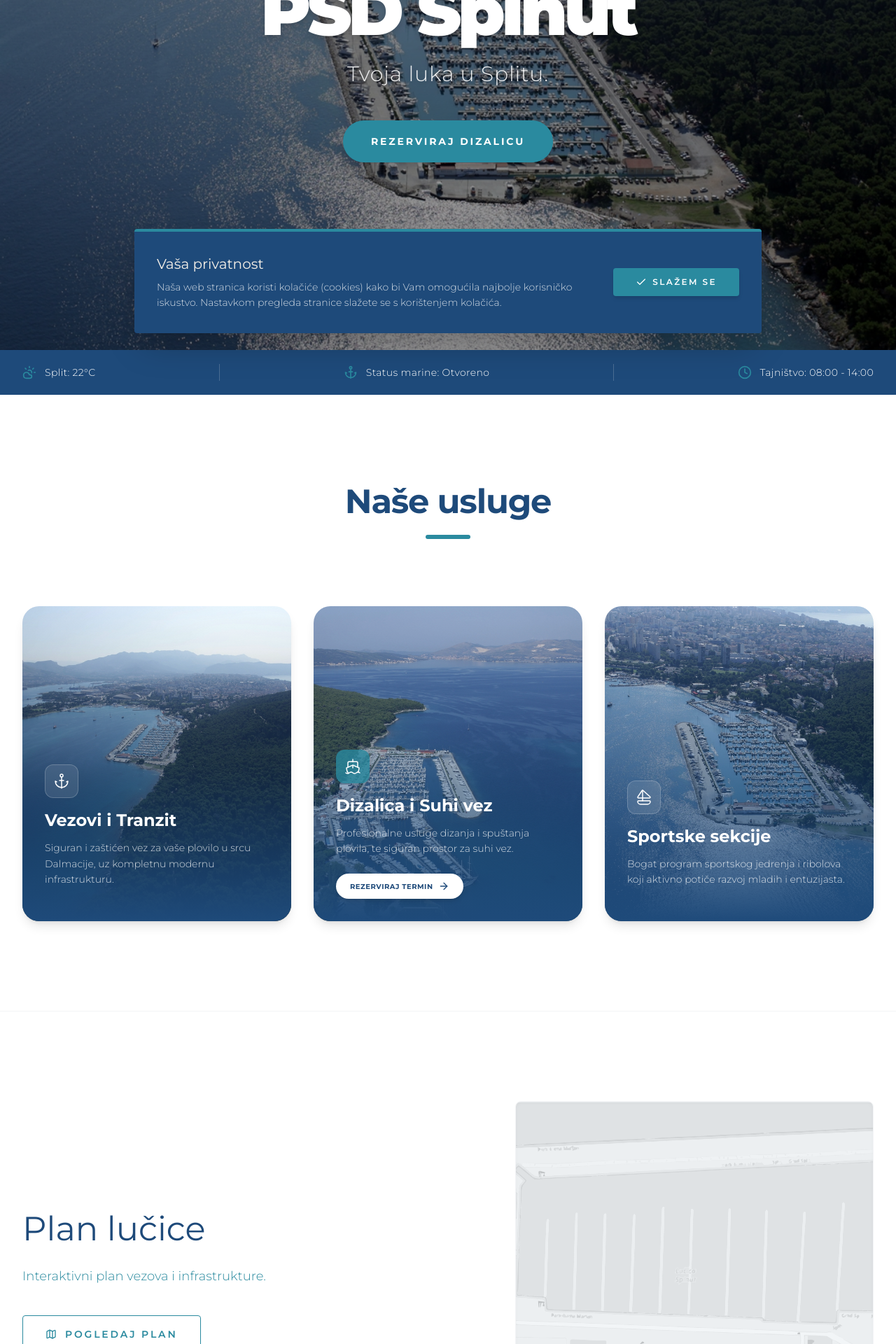
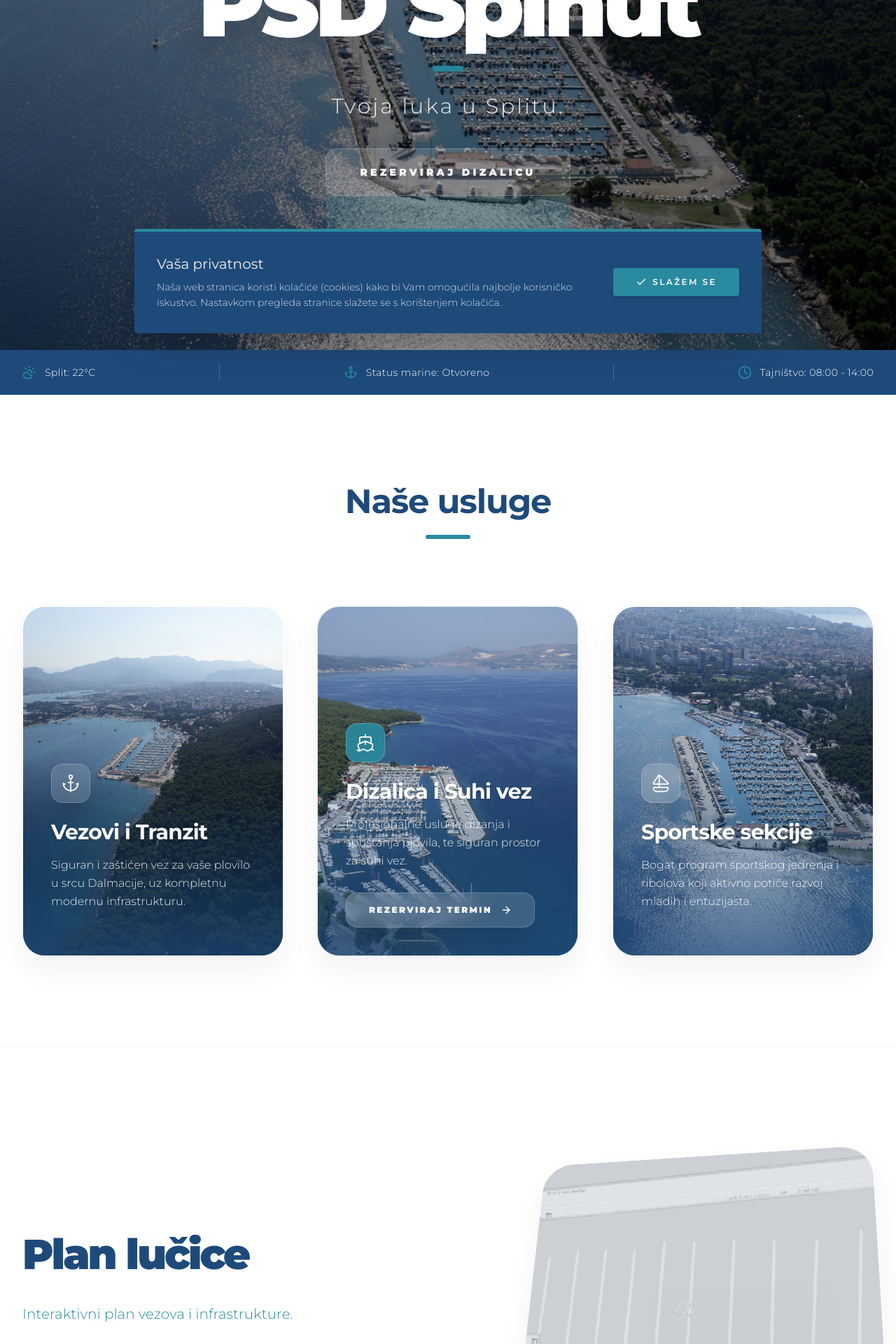
Before and after one commit to mariomatrix/PSD-web, a Next.js app: page /hr in a window 1280 px wide. Shown: the part 300-2220 px from the top of the page at 70% size. Built offline with nearby package versions, Linux system fonts and the light colour scheme.

Commit message:
Antigravity look

```diff
--- a/src/app/globals.css
+++ b/src/app/globals.css
@@ -75,3 +75,52 @@ html {
     color: var(--color-text);
   }
 }
+
+/* Antigravity Design Utilities */
+@layer utilities {
+  .vibe-glass {
+    background: rgba(255, 255, 255, 0.15);
+    backdrop-filter: blur(12px);
+    -webkit-backdrop-filter: blur(12px);
+    border: 1px solid rgba(255, 255, 255, 0.2);
+  }
+
+  .dark .vibe-glass {
+    background: rgba(30, 74, 122, 0.4);
+    border: 1px solid rgba(255, 255, 255, 0.1);
+  }
+
+  .vibe-floating {
+    box-shadow: 0 20px 40px rgba(0, 0, 0, 0.05);
+    transition: transform 0.4s cubic-bezier(0.2, 0, 0.2, 1), box-shadow 0.4s ease-out;
+    will-change: transform;
+  }
+
+  .vibe-floating:hover {
+    transform: translateY(-12px);
+    box-shadow: 0 40px 80px rgba(0, 0, 0, 0.08);
+  }
+
+  .vibe-iso-card {
+    transform: perspective(1200px) rotateX(15deg) rotateY(-10deg) rotateZ(2deg);
+    transition: transform 0.6s cubic-bezier(0.2, 0, 0.2, 1);
+    will-change: transform;
+  }
+
+  .vibe-iso-card:hover {
+    transform: perspective(1200px) rotateX(0deg) rotateY(0deg) rotateZ(0deg) scale(1.02);
+  }
+
+  .vibe-depth-container {
+    perspective: 2000px;
+    transform-style: preserve-3d;
+  }
+
+  @media (prefers-reduced-motion: reduce) {
+    .vibe-floating, .vibe-iso-card, * {
+      transition: none !important;
+      transform: none !important;
+      animation: none !important;
+    }
+  }
+}
--- a/src/components/home/HeroSection.tsx
+++ b/src/components/home/HeroSection.tsx
@@ -27,45 +27,70 @@ export default function HeroSection({ dict, craneAppUrl }: HeroSectionProps) {
       />
       <div className="absolute inset-0 z-10 bg-black/40" />
 
-      {/* Content */}
+      {/* Content Area */}
       <motion.div
         style={{ opacity: heroOpacity }}
-        className="relative z-20 flex flex-col items-center justify-center text-center px-6 w-full max-w-5xl mx-auto"
+        className="relative z-20 flex flex-col items-center justify-center text-center px-6 w-full max-w-5xl mx-auto vibe-depth-container"
       >
-        <motion.h1
-          initial={{ opacity: 0, y: 40 }}
-          animate={{ opacity: 1, y: 0 }}
-          className="text-white text-5xl md:text-7xl lg:text-8xl font-black mb-6 tracking-tighter drop-shadow-lg"
+        <motion.div
+          initial={{ opacity: 0, y: 60, rotateX: -20 }}
+          animate={{ opacity: 1, y: 0, rotateX: 0 }}
+          transition={{ duration: 1.2, ease: [0.2, 0, 0.2, 1] }}
+          className="mb-8"
         >
+          <h1 className="text-white text-6xl md:text-8xl lg:text-9xl font-black mb-6 tracking-tighter drop-shadow-2xl">
             {dict.hero.title}
-        </motion.h1>
+          </h1>
+          <motion.div
+            className="w-24 h-2 bg-gold mx-auto rounded-full shadow-[0_0_20px_rgba(42,138,159,0.5)]"
+            animate={{ width: [40, 96, 40] }}
+            transition={{ duration: 3, repeat: Infinity, ease: "easeInOut" }}
+          />
+        </motion.div>
 
         <motion.h2
           initial={{ opacity: 0, y: 30 }}
           animate={{ opacity: 1, y: 0 }}
-          transition={{ duration: 1.4, delay: 0.3, ease: smoothEase as any }}
-          className="text-white/90 text-xl md:text-3xl font-light mb-12 tracking-wide drop-shadow-md"
+          transition={{ duration: 1.4, delay: 0.3 }}
+          className="text-white/90 text-2xl md:text-3xl font-light mb-16 tracking-widest drop-shadow-xl"
         >
-          {dict.hero.subtitle}
+          {dict.hero.subtitle.split('').map((char, i) => (
+            <motion.span
+              key={i}
+              initial={{ opacity: 0 }}
+              animate={{ opacity: 1 }}
+              transition={{ delay: 0.5 + (i * 0.03) }}
+            >
+              {char}
+            </motion.span>
+          ))}
         </motion.h2>
 
+        <motion.div
+          initial={{ opacity: 0, scale: 0.8 }}
+          animate={{ opacity: 1, scale: 1 }}
+          transition={{ duration: 0.8, delay: 1 }}
+          className="relative"
+        >
           <motion.a
             href={craneAppUrl}
             target="_blank"
             rel="noopener noreferrer"
-          initial={{ opacity: 0, y: 30 }}
-          animate={{ opacity: 1, y: 0 }}
-          whileHover={{ scale: 1.05 }}
-          transition={{
-            duration: 1.2,
-            delay: 0.6,
-            ease: smoothEase as any,
-            scale: { duration: 0.4, ease: 'easeOut' },
+            whileHover={{
+              scale: 1.05,
+              y: -5,
+              boxShadow: "0 25px 50px rgba(0,0,0,0.3)"
             }}
-          className="bg-gold hover:bg-gold-light text-white px-10 py-5 rounded-full uppercase tracking-[0.2em] text-sm font-bold transition-all duration-300 shadow-lg hover:shadow-2xl inline-flex items-center"
+            whileTap={{ scale: 0.95 }}
+            className="group relative vibe-glass text-white px-12 py-6 rounded-2xl uppercase tracking-[0.3em] text-sm font-black transition-all duration-500 overflow-hidden"
           >
-          {dict.hero.cta}
+            <span className="relative z-10">{dict.hero.cta}</span>
+            <div className="absolute inset-0 bg-gold/20 translate-y-full group-hover:translate-y-0 transition-transform duration-500" />
           </motion.a>
+
+          {/* Subtle glow underneath the button */}
+          <div className="absolute -inset-4 bg-gold/20 blur-2xl rounded-full -z-10 opacity-0 group-hover:opacity-100 transition-opacity duration-500" />
+        </motion.div>
       </motion.div>
     </section>
   )
--- a/src/components/home/MarinaPlanTeaser.tsx
+++ b/src/components/home/MarinaPlanTeaser.tsx
@@ -27,20 +27,21 @@ export default function MarinaPlanTeaser({ lang, dict }: MarinaPlanTeaserProps)
             variants={slideInLeft}
             className="order-2 lg:order-1"
           >
-            <h2 className="text-4xl md:text-5xl font-serif text-marine mb-6 leading-tight">
+            <h2 className="text-4xl md:text-6xl font-black text-marine mb-8 leading-tight tracking-tighter">
               {dict.marinaPlan.heading}
             </h2>
-            <p className="text-lg text-text-muted font-light mb-10 max-w-md leading-relaxed">
+            <p className="text-xl text-text-muted font-light mb-12 max-w-md leading-relaxed">
               {dict.marinaPlan.description}
             </p>
 
-            <motion.div whileHover={buttonHover}>
+            <motion.div whileHover={{ scale: 1.05 }} whileTap={{ scale: 0.95 }}>
               <Link
                 href={localizedHref('/tlocrt', lang)}
-                className="border border-gold text-gold hover:bg-gold hover:text-white px-8 py-4 rounded-sm uppercase tracking-[0.2em] text-sm font-semibold transition-colors duration-300 inline-flex items-center gap-3"
+                className="group relative vibe-glass text-marine px-10 py-5 rounded-2xl uppercase tracking-[0.3em] text-xs font-black transition-all duration-500 overflow-hidden inline-flex items-center gap-4 bg-white/50"
               >
-                <Map className="w-4 h-4" />
-                {dict.marinaPlan.cta}
+                <Map className="w-5 h-5 group-hover:rotate-12 transition-transform" />
+                <span className="relative z-10">{dict.marinaPlan.cta}</span>
+                <div className="absolute inset-x-0 bottom-0 h-1 bg-gold scale-x-0 group-hover:scale-x-100 transition-transform origin-left duration-500" />
               </Link>
             </motion.div>
           </motion.div>
@@ -51,18 +52,26 @@ export default function MarinaPlanTeaser({ lang, dict }: MarinaPlanTeaserProps)
             whileInView="visible"
             viewport={{ once: true, amount: 0.4 }}
             variants={slideInRight}
-            className="order-1 lg:order-2 flex justify-center lg:justify-end"
+            className="order-1 lg:order-2 flex justify-center lg:justify-end vibe-depth-container"
           >
             <Link
               href={localizedHref('/tlocrt', lang)}
-              className="w-full max-w-lg aspect-square bg-paper border border-gray-100 rounded-lg overflow-hidden flex items-center justify-center shadow-inner relative group cursor-pointer transition-all duration-500 hover:shadow-[0_8px_30px_rgb(0,0,0,0.04)] hover:border-gold/30"
+              className="vibe-iso-card vibe-floating w-full max-w-lg aspect-square bg-white rounded-[3rem] overflow-hidden flex items-center justify-center border border-white/20 relative group cursor-pointer"
+              style={{ willChange: 'transform' }}
             >
               <img
                 src="/mapa_lucica_spinut.svg"
                 alt="Marina Plan Preview"
-                className="w-full h-full object-cover opacity-40 group-hover:opacity-60 transition-opacity duration-700 grayscale group-hover:grayscale-0"
+                className="w-full h-full object-cover opacity-60 group-hover:opacity-100 transition-all duration-1000 grayscale group-hover:grayscale-0 scale-110 group-hover:scale-100"
               />
-              <div className="absolute inset-0 bg-marine/5 group-hover:bg-transparent transition-colors duration-700" title={dict.marinaPlan.cta} />
+              <div className="absolute inset-0 bg-marine/10 group-hover:bg-transparent transition-colors duration-700" title={dict.marinaPlan.cta} />
+
+              {/* Glassy overlay icon */}
+              <div className="absolute inset-0 flex items-center justify-center opacity-0 group-hover:opacity-100 transition-opacity duration-700">
+                <div className="vibe-glass p-6 rounded-3xl shadow-2xl scale-75 group-hover:scale-100 transition-transform duration-700">
+                  <Map className="w-12 h-12 text-marine" />
+                </div>
+              </div>
             </Link>
           </motion.div>
 
--- a/src/components/home/ServicesGrid.tsx
+++ b/src/components/home/ServicesGrid.tsx
@@ -37,26 +37,26 @@ export default function ServicesGrid({ dict, craneAppUrl }: ServicesGridProps) {
         whileInView="visible"
         viewport={{ once: true, amount: 0.2 }}
         variants={staggerContainer}
-        className="grid grid-cols-1 md:grid-cols-3 gap-6 lg:gap-8"
+        className="grid grid-cols-1 md:grid-cols-3 gap-8 lg:gap-12 vibe-depth-container"
       >
         {/* Berths Box */}
         <motion.div
           variants={fadeInUp}
-          whileHover={{ y: -8 }}
-          className="relative h-[450px] rounded-3xl overflow-hidden shadow-lg group"
+          className="vibe-iso-card vibe-floating relative h-[500px] rounded-[2rem] overflow-hidden group border border-white/10"
+          style={{ willChange: 'transform' }}
         >
           <div
-            className="absolute inset-0 bg-cover bg-center transition-transform duration-700 group-hover:scale-110"
+            className="absolute inset-0 bg-cover bg-center transition-transform duration-1000 group-hover:scale-110"
             style={{ backgroundImage: 'url("/IMG_5409.jpg")' }}
           />
-          <div className="absolute inset-0 bg-gradient-to-t from-marine via-marine/40 to-transparent" />
+          <div className="absolute inset-0 bg-gradient-to-t from-marine via-marine/20 to-transparent opacity-80 group-hover:opacity-100 transition-opacity duration-500" />
 
-          <div className="relative h-full p-8 flex flex-col justify-end text-white">
-            <div className="w-12 h-12 rounded-xl bg-white/10 backdrop-blur-md flex items-center justify-center mb-4 border border-white/20">
-              <Anchor strokeWidth={1.5} className="w-6 h-6" />
+          <div className="relative h-full p-10 flex flex-col justify-end text-white">
+            <div className="w-14 h-14 rounded-2xl vibe-glass flex items-center justify-center mb-6 shadow-xl">
+              <Anchor strokeWidth={1.5} className="w-7 h-7 text-white" />
             </div>
-            <h3 className="text-2xl font-bold mb-3">{dict.services.berths.title}</h3>
-            <p className="text-white/80 font-light text-sm leading-relaxed mb-4">
+            <h3 className="text-3xl font-bold mb-4 tracking-tight drop-shadow-sm">{dict.services.berths.title}</h3>
+            <p className="text-white/90 font-light text-base leading-relaxed mb-6">
               {dict.services.berths.description}
             </p>
           </div>
@@ -65,28 +65,28 @@ export default function ServicesGrid({ dict, craneAppUrl }: ServicesGridProps) {
         {/* Crane Box */}
         <motion.div
           variants={fadeInUp}
-          whileHover={{ y: -8 }}
-          className="relative h-[450px] rounded-3xl overflow-hidden shadow-lg group"
+          className="vibe-iso-card vibe-floating relative h-[500px] rounded-[2rem] overflow-hidden group border border-gold/20"
+          style={{ willChange: 'transform' }}
         >
           <div
-            className="absolute inset-0 bg-cover bg-center transition-transform duration-700 group-hover:scale-110"
+            className="absolute inset-0 bg-cover bg-center transition-transform duration-1000 group-hover:scale-110"
             style={{ backgroundImage: 'url("/IMG_5537.jpg")' }}
           />
-          <div className="absolute inset-0 bg-gradient-to-t from-marine via-marine/40 to-transparent" />
+          <div className="absolute inset-0 bg-gradient-to-t from-marine via-marine/20 to-transparent opacity-80 group-hover:opacity-100 transition-opacity duration-500" />
 
-          <div className="relative h-full p-8 flex flex-col justify-end text-white">
-            <div className="w-12 h-12 rounded-xl bg-gold/80 flex items-center justify-center mb-4">
-              <Ship strokeWidth={1.5} className="w-6 h-6" />
+          <div className="relative h-full p-10 flex flex-col justify-end text-white">
+            <div className="w-14 h-14 rounded-2xl bg-gold/90 backdrop-blur-md flex items-center justify-center mb-6 shadow-xl border border-white/20">
+              <Ship strokeWidth={1.5} className="w-7 h-7 text-white" />
             </div>
-            <h3 className="text-2xl font-bold mb-3">{dict.services.crane.title}</h3>
-            <p className="text-white/80 font-light text-sm leading-relaxed mb-6">
+            <h3 className="text-3xl font-bold mb-4 tracking-tight drop-shadow-sm">{dict.services.crane.title}</h3>
+            <p className="text-white/90 font-light text-base leading-relaxed mb-8">
               {dict.services.crane.description}
             </p>
             <a
               href={craneAppUrl}
               target="_blank"
               rel="noopener noreferrer"
-              className="inline-flex items-center gap-2 bg-white text-marine px-5 py-2.5 rounded-full uppercase tracking-wider text-[10px] font-bold transition-all hover:bg-gold hover:text-white w-fit shadow-md"
+              className="vibe-glass inline-flex items-center gap-3 text-white px-8 py-4 rounded-2xl uppercase tracking-[0.2em] text-xs font-black transition-all hover:bg-gold hover:border-gold w-fit shadow-2xl active:scale-95"
             >
               {dict.services.crane.cta} <ArrowRight className="w-4 h-4" />
             </a>
@@ -96,21 +96,21 @@ export default function ServicesGrid({ dict, craneAppUrl }: ServicesGridProps) {
         {/* Sports Box */}
         <motion.div
           variants={fadeInUp}
-          whileHover={{ y: -8 }}
-          className="relative h-[450px] rounded-3xl overflow-hidden shadow-lg group"
+          className="vibe-iso-card vibe-floating relative h-[500px] rounded-[2rem] overflow-hidden group border border-white/10"
+          style={{ willChange: 'transform' }}
         >
           <div
-            className="absolute inset-0 bg-cover bg-center transition-transform duration-700 group-hover:scale-110"
+            className="absolute inset-0 bg-cover bg-center transition-transform duration-1000 group-hover:scale-110"
             style={{ backgroundImage: 'url("/IMG_5405.jpg")' }}
           />
-          <div className="absolute inset-0 bg-gradient-to-t from-marine via-marine/40 to-transparent" />
+          <div className="absolute inset-0 bg-gradient-to-t from-marine via-marine/20 to-transparent opacity-80 group-hover:opacity-100 transition-opacity duration-500" />
 
-          <div className="relative h-full p-8 flex flex-col justify-end text-white">
-            <div className="w-12 h-12 rounded-xl bg-white/10 backdrop-blur-md flex items-center justify-center mb-4 border border-white/20">
-              <Sailboat strokeWidth={1.5} className="w-6 h-6" />
+          <div className="relative h-full p-10 flex flex-col justify-end text-white">
+            <div className="w-14 h-14 rounded-2xl vibe-glass flex items-center justify-center mb-6 shadow-xl">
+              <Sailboat strokeWidth={1.5} className="w-7 h-7 text-white" />
             </div>
-            <h3 className="text-2xl font-bold mb-3">{dict.services.sports.title}</h3>
-            <p className="text-white/80 font-light text-sm leading-relaxed mb-4">
+            <h3 className="text-3xl font-bold mb-4 tracking-tight drop-shadow-sm">{dict.services.sports.title}</h3>
+            <p className="text-white/90 font-light text-base leading-relaxed mb-6">
               {dict.services.sports.description}
             </p>
           </div>
```
Also changed, not shown: src/components/home/NewsTeaser.tsx (+22 -11 lines), src/components/layout/Navbar.tsx (+9 -8 lines), src/components/marina-map/SatelliteMap.tsx (+28 -26 lines), build_output.txt. Lines whose indentation alone changed are shown as unchanged.
